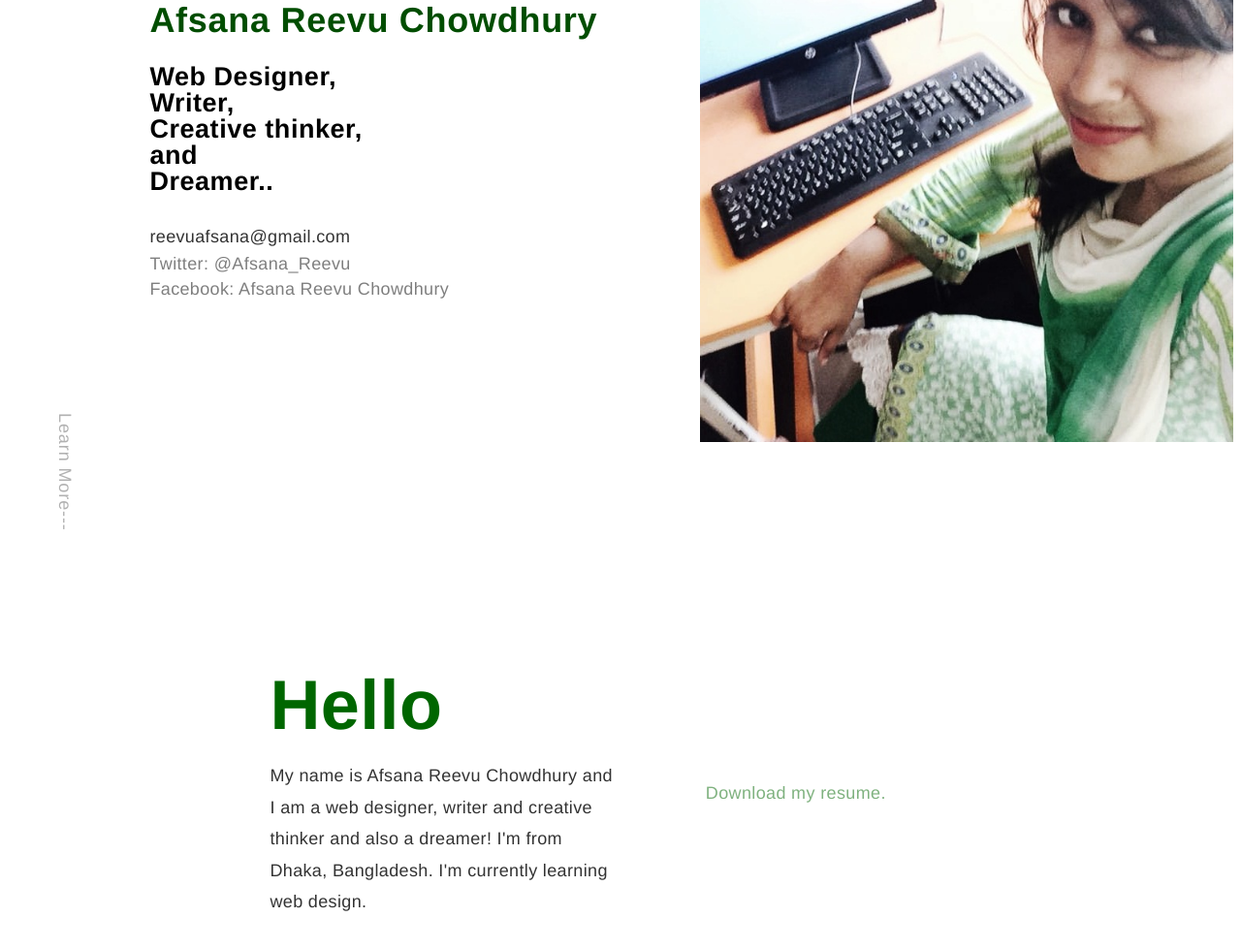
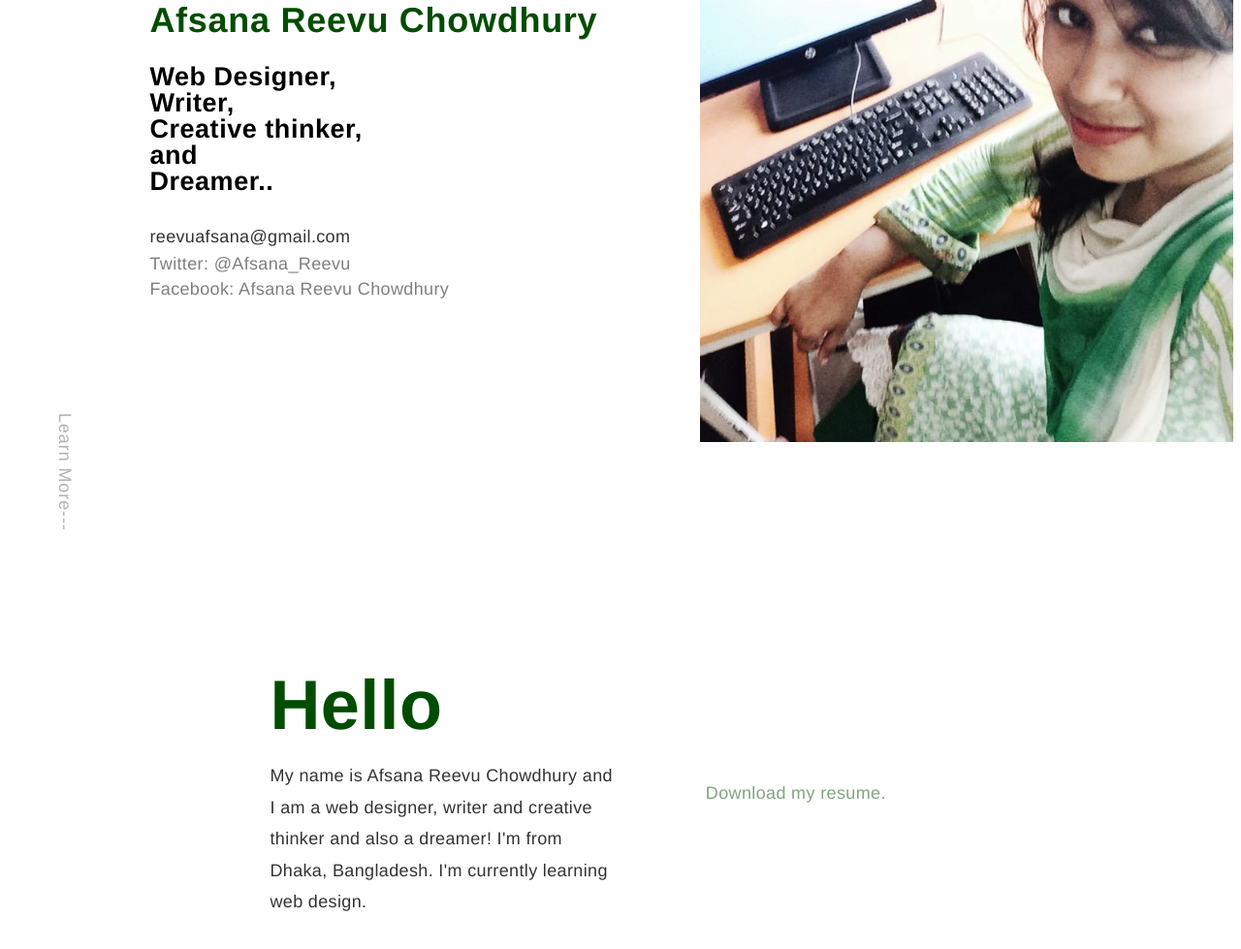
Before and after one commit to AfsanaRv/AfsanaRv.github.io, a plain HTML site: page index.html in a window 1280 px wide. Shown: the part 205-1184 px from the top of the page at 97% size. Drawn offline with Linux system fonts and the light colour scheme.

Commit message:
Update index.html

```diff
--- a/index.html
+++ b/index.html
@@ -157,7 +157,7 @@ img{
 }
 
 .green{
-  color: #006600;
+  color: #004D00;
 }
 
 .block.align{
```
